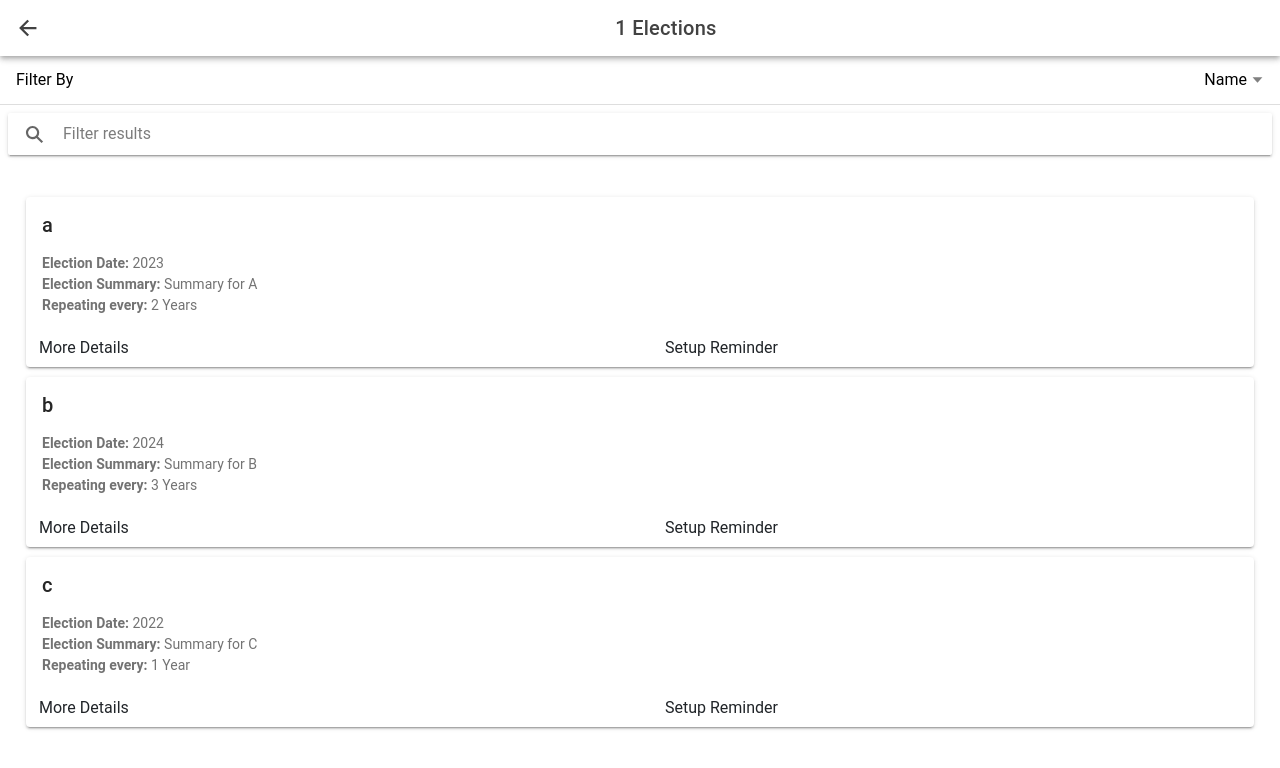
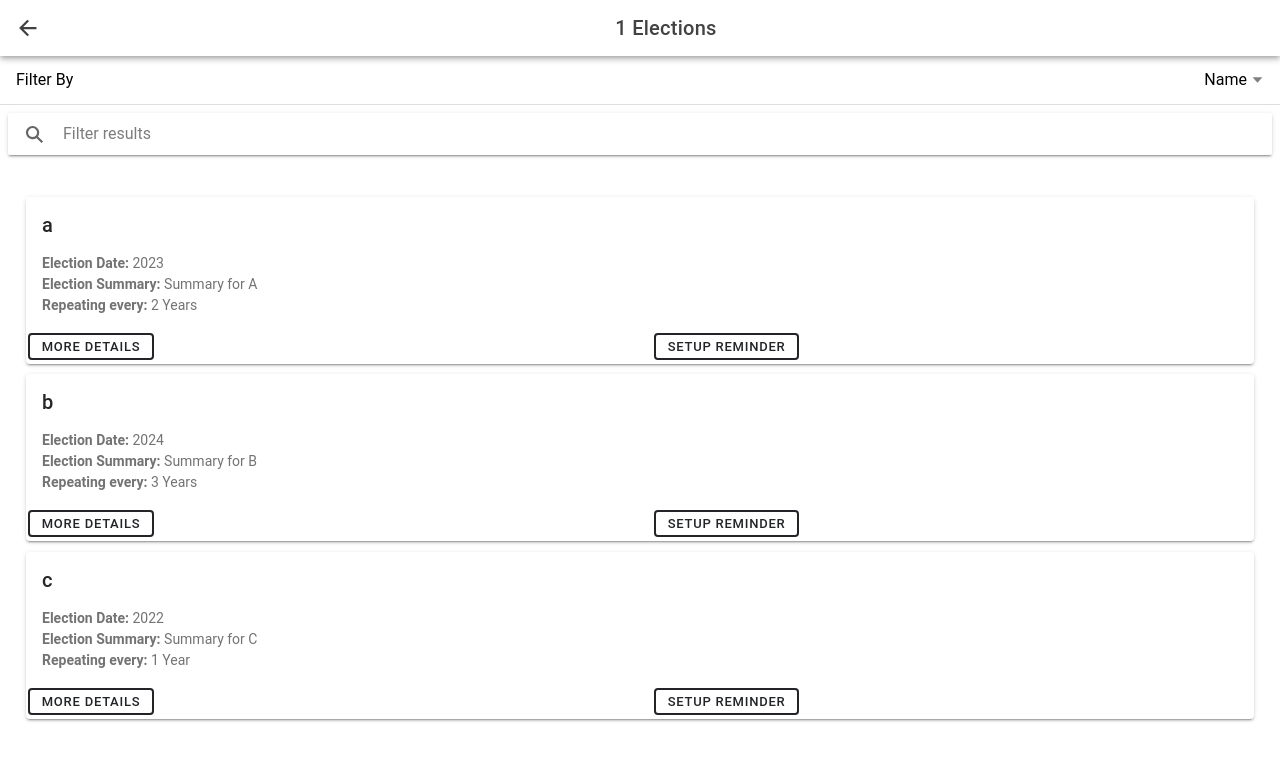
Before and after one commit to PhilipWright96/ElectionReminders, a React (Vite) app: page /countryElections/1 in a window 1280 px wide. Shown: the top 768 px of the page. Built offline with nearby package versions, Linux system fonts and the light colour scheme.

Commit message:
Use IonButtons instead of native html for router functionality

```diff
--- a/src/components/ElectionCard/ElectionCard.tsx
+++ b/src/components/ElectionCard/ElectionCard.tsx
@@ -1,5 +1,5 @@
 import './ElectionCard.css';
-import { IonCard, IonCardContent, IonCardHeader, IonCardTitle } from '@ionic/react';
+import { IonButton, IonCard, IonCardContent, IonCardHeader, IonCardTitle } from '@ionic/react';
 
 interface ElectionCard {
     electionProperties: {
@@ -25,10 +25,10 @@ const ElectionCard: React.FC<ElectionCard> = ({ electionProperties }) => {
             </IonCardContent>
             <div className="row">
                 <div className="col">
-                    <button type="button" className="btn">More Details</button>
+                    <IonButton fill="outline" size="small" color="dark">More Details</IonButton>
                 </div>
                 <div className="col">
-                    <a href={`/setupReminder/${electionProperties.electionName}`} className="btn">Setup Reminder</a>
+                    <IonButton fill="outline" size="small" color="dark" routerLink={`/setupReminder/${electionProperties.electionName}`}>Setup Reminder</IonButton>
                 </div>
             </div>
         </IonCard>
```
